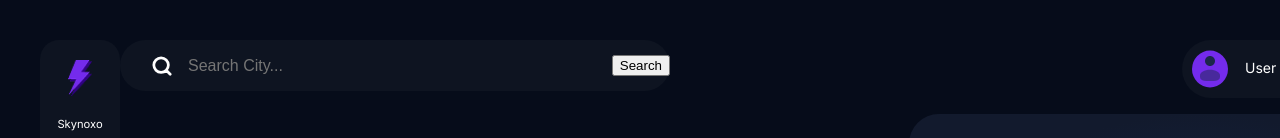
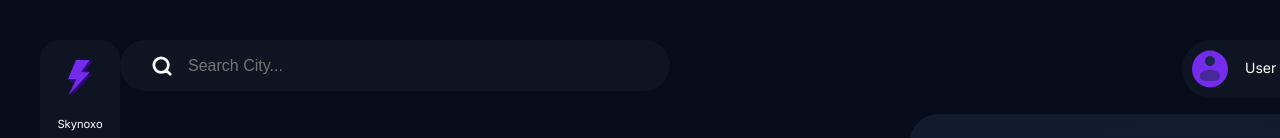
Before and after one commit to Muhammmadhashim-rgb/Skynoxo, a React (Create React App) app: page / in a window 1280 px wide. Shown: the top 138 px of the page. Built offline with nearby package versions, Linux system fonts and the light colour scheme.

Commit message:
add app ui 2

```diff
--- a/src/componets/Search Input/Search.jsx
+++ b/src/componets/Search Input/Search.jsx
@@ -5,19 +5,19 @@ import './Search.css';
 function Search({ value, onChange, onSearch }) {
 
 
-   const handleKeyDown = (e) => {
-    if (e.key === 'Enter') {
-      onSearch();
-    }
-   };
+   const handleKeyDown = (a) => {
+      if (a.key === 'Enter') {
+         onSearch();
+      }
+   }
 
    return (
       <div className='search'>
          <img className='search-icon' src="/images/search.svg" alt="" />
          <input className='SearchInput px-4' value={value}
             onChange={onChange}
-            onKeyDown={handleKeyDown}  type="search" placeholder='Search City...' />
-         <button onClick={onSearch}>Search</button>
+            onKeyDown={handleKeyDown} type="search" placeholder='Search City...' />
+         {/* <button onClick={onSearch}>Search</button> */}
       </div>
 
    )
--- a/src/componets/WeatherCard/WeatherCard.jsx
+++ b/src/componets/WeatherCard/WeatherCard.jsx
@@ -1,4 +1,4 @@
-import React, { useState } from 'react';
+import React, { useState ,useEffect} from 'react';
 import './WeatherCard.css';
 import TemperatureCard from './TemperatureCard';
 import getWeather from '../ApI/Api';
@@ -10,12 +10,17 @@ function WeatherCard() {
   const [city, setCity] = useState("");
   const [weather, setWeather] = useState({});
 
-  const getWeatherByCity = async () => {
+  const getWeatherByCity = async (cityName) => {
     if (!city) return;
-    const weatherData = await getWeather(city);
+    const nameToSearch = cityName || city || "London"; // fallback to London
+    const weatherData = await getWeather(nameToSearch);
     setWeather(weatherData);
     setCity("");
   };
+
+  useEffect(() => {
+    getWeatherByCity("London");
+  }, []);
 
   return (
     <div>
@@ -42,7 +47,7 @@ function WeatherCard() {
             </div>
 
 
-<TemperatureCard weather={weather} />
+            <TemperatureCard weather={weather} />
 
           </div>
 
```
